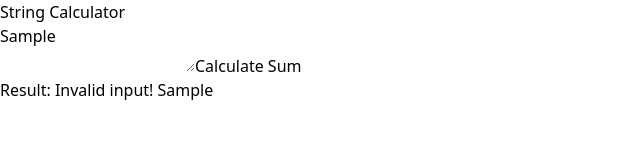
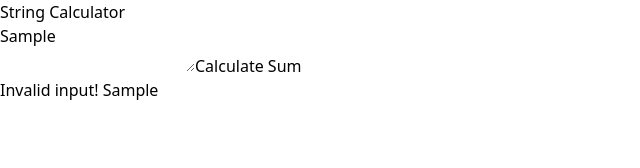
Before and after one commit to abhishek-a-g/string_calculator, a React (Vite) app: page / in a window 1280 px wide. Both pictures are taken after typing "Sample" into the empty fields and a click on the button "Calculate Sum". Shown: the top 168 px of the page, without its empty margins (0-640 px from the left). Built offline with nearby package versions, Linux system fonts and the light colour scheme.

Commit message:
output display updated

```diff
--- a/src/components/StringCalculator.jsx
+++ b/src/components/StringCalculator.jsx
@@ -12,24 +12,20 @@ const StringCalculator = () => {
   const handleChange = (e) => {
     const { value } = e.target;
     setInput(value);
-    setResult(prev => (
-      {
-        ...prev,
-        output: null
-      }
-    ));
+    setResult((prev) => ({
+      ...prev,
+      output: null,
+    }));
   };
 
   const handleCalculate = (e) => {
     try {
       setResult(add(input));
     } catch (e) {
-      setResult(prev => (
-        {
-          ...prev,
-          output: null
-        }
-      ));
+      setResult((prev) => ({
+        ...prev,
+        output: null,
+      }));
     }
   };
 
@@ -53,12 +49,12 @@ const StringCalculator = () => {
       {result.output !== null && (
         <p
           className={`${
-            result?.outputType === "success"
-              ? "text-green-500"
-              : "text-red-500"
+            result?.outputType === "success" ? "text-green-500" : "text-red-500"
           }`}
         >
-          Result: {result.output}
+          {result?.outputType === "success"
+            ? `Result: ${result.output}`
+            : result.output}
         </p>
       )}
       {/* <button
```
